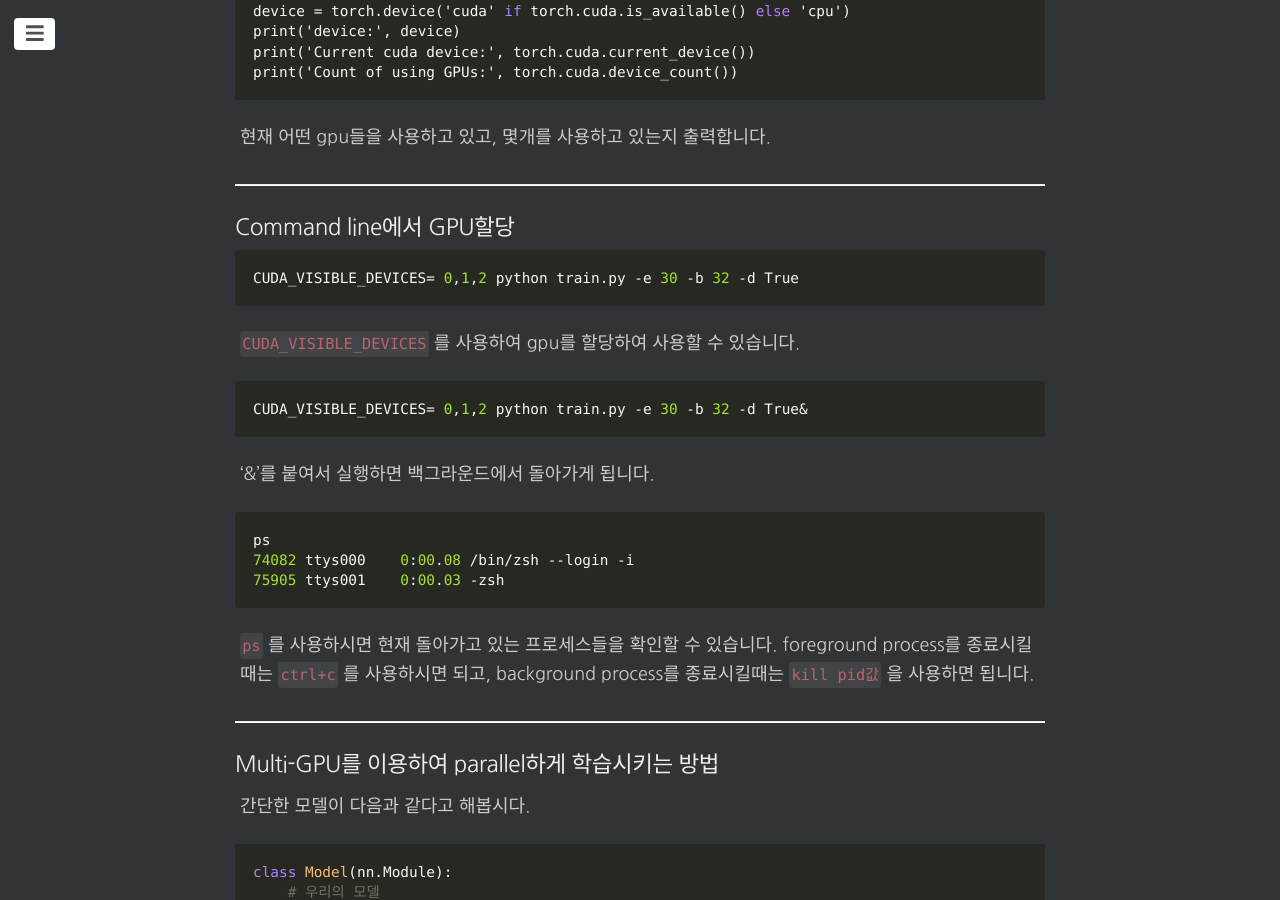
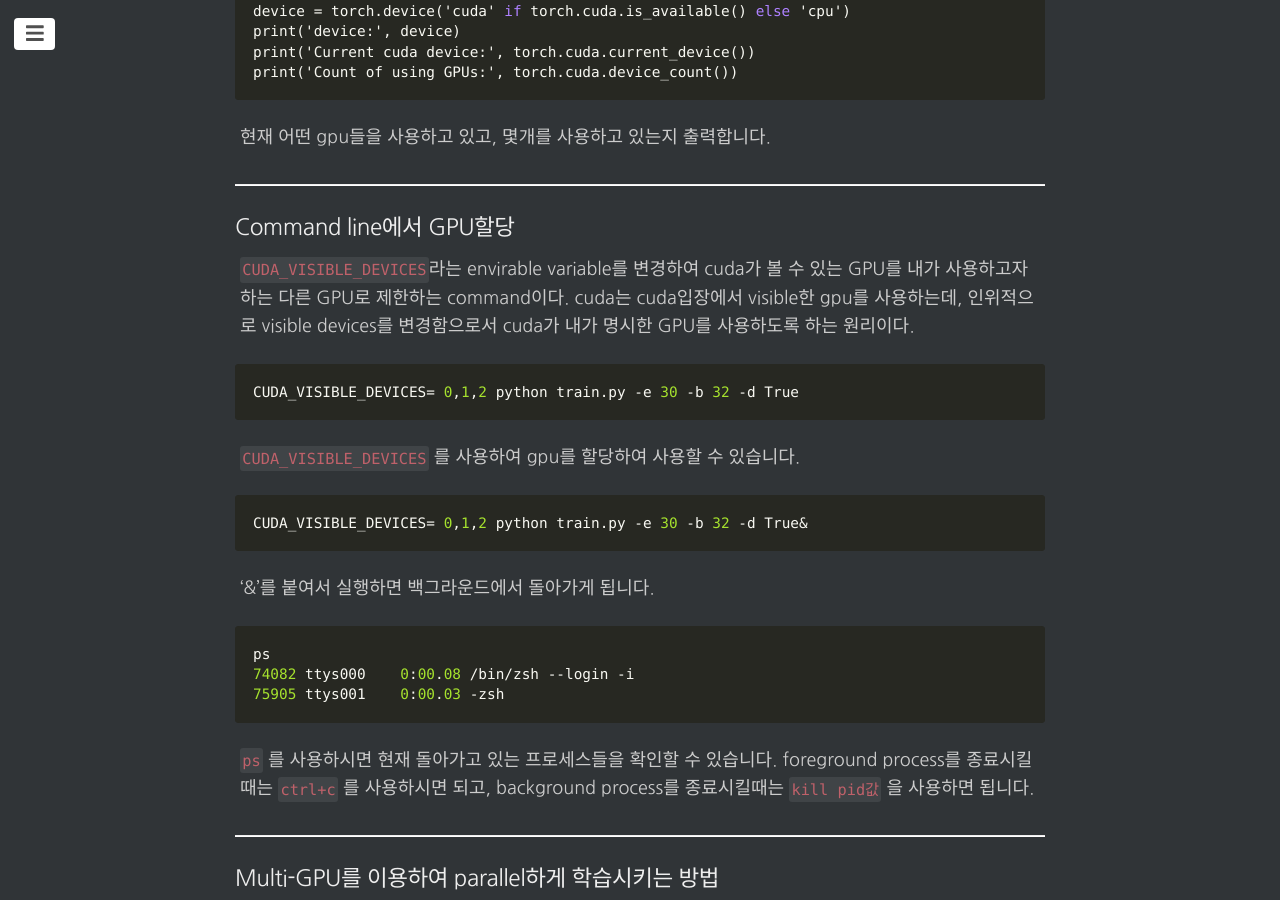
Before and after one commit to changhyeonnam/changhyeonnam.github.io, a Jekyll site: the page built from _posts/2021/2021-12-24-gpu_manual.md, in a window 1280 px wide and 900 px high, scrolled down 707 px. Built offline with Jekyll 4.4.1, drawn with Linux system fonts in a browser that asks for light colours; nearby versions of some CDN libraries; comment, search, counter and statistics services are not loaded; some of the changed text lies outside the part shown.

Commit message:
update gpu_manual.md

````diff
--- a/_posts/2021/2021-12-24-gpu_manual.md
+++ b/_posts/2021/2021-12-24-gpu_manual.md
@@ -33,6 +33,8 @@ print('Count of using GPUs:', torch.cuda.device_count())
 
 ---
 ### Command line에서 GPU할당
+
+`CUDA_VISIBLE_DEVICES`라는 envirable variable를 변경하여 cuda가 볼 수 있는 GPU를 내가 사용하고자 하는 다른 GPU로 제한하는 command이다. cuda는 cuda입장에서 visible한 gpu를 사용하는데, 인위적으로 visible devices를 변경함으로서 cuda가 내가 명시한 GPU를 사용하도록 하는 원리이다.
 
 ```c
 CUDA_VISIBLE_DEVICES= 0,1,2 python train.py -e 30 -b 32 -d True
````
Also changed, not shown: other parts of _posts/2021/2021-12-24-gpu_manual.md (+1 -0 lines).
